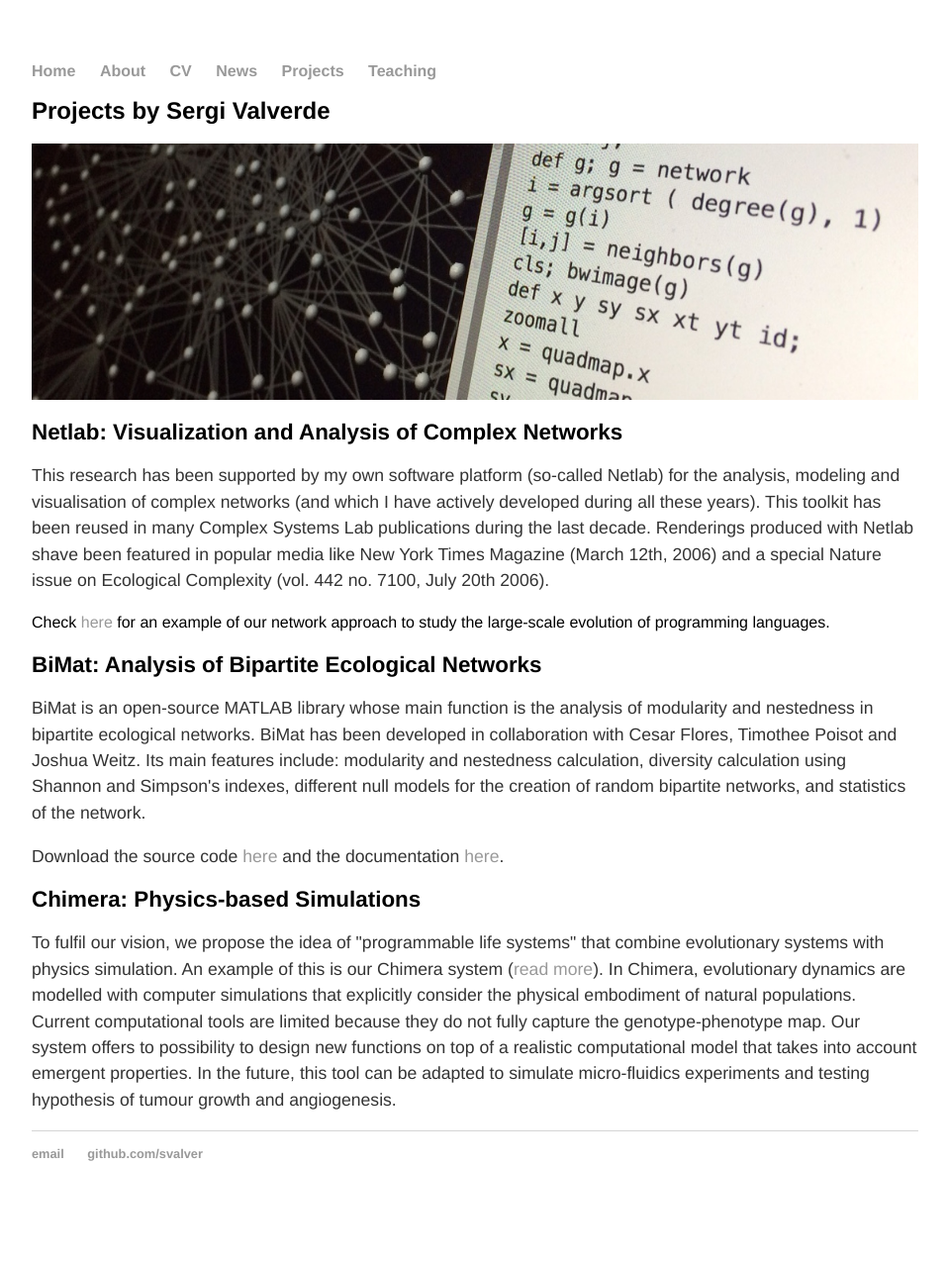
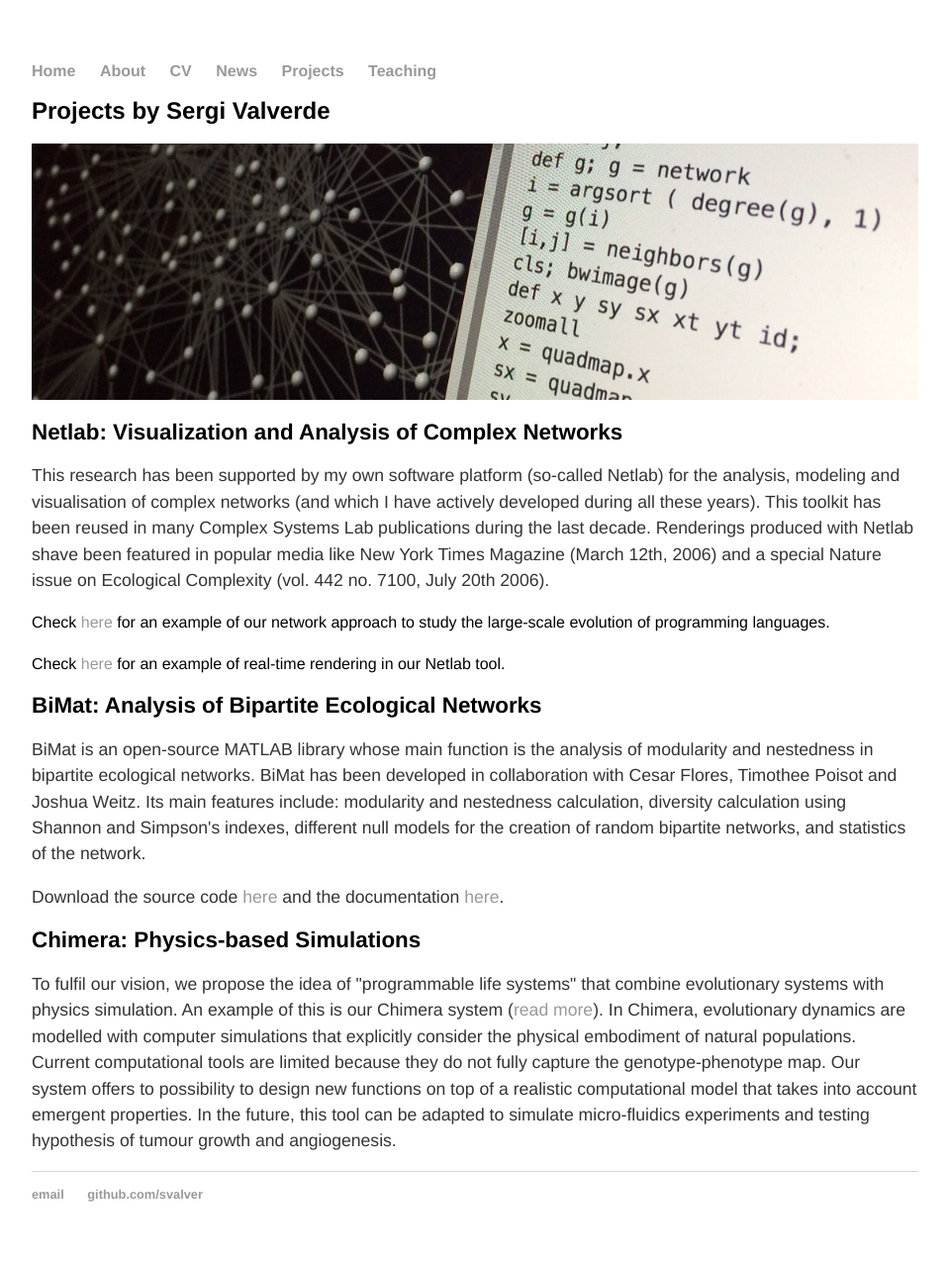
Before and after one commit to svalver/svalver.github.io, a Jekyll site: the page built from proj/index.html, in a window 1280 px wide. Shown: the whole page at 99% size, without its empty margins (160-1119 px from the left). Built offline with Jekyll 4.4.1, drawn with Linux system fonts in a browser that asks for light colours; before the commit the page ends 1235 px from its top, so only the background shows below that.

Commit message:
update projects page
add youtube link.

```diff
--- a/proj/index.html
+++ b/proj/index.html
@@ -25,6 +25,9 @@ during all these years). This toolkit has been reused in many Complex Systems La
 </p>
 
 </p> Check <a href="http://svalver.github.io/Proglang/">here</a> for an example of our network approach to study the large-scale evolution of programming languages.</p>
+
+</p> Check <a href="https://www.youtube.com/watch?v=Y8rxdbKc0m8">here</a> for an example of real-time rendering in our Netlab tool.</p>
+
 
 <h2>BiMat: Analysis of Bipartite Ecological Networks</h2>
 
```
